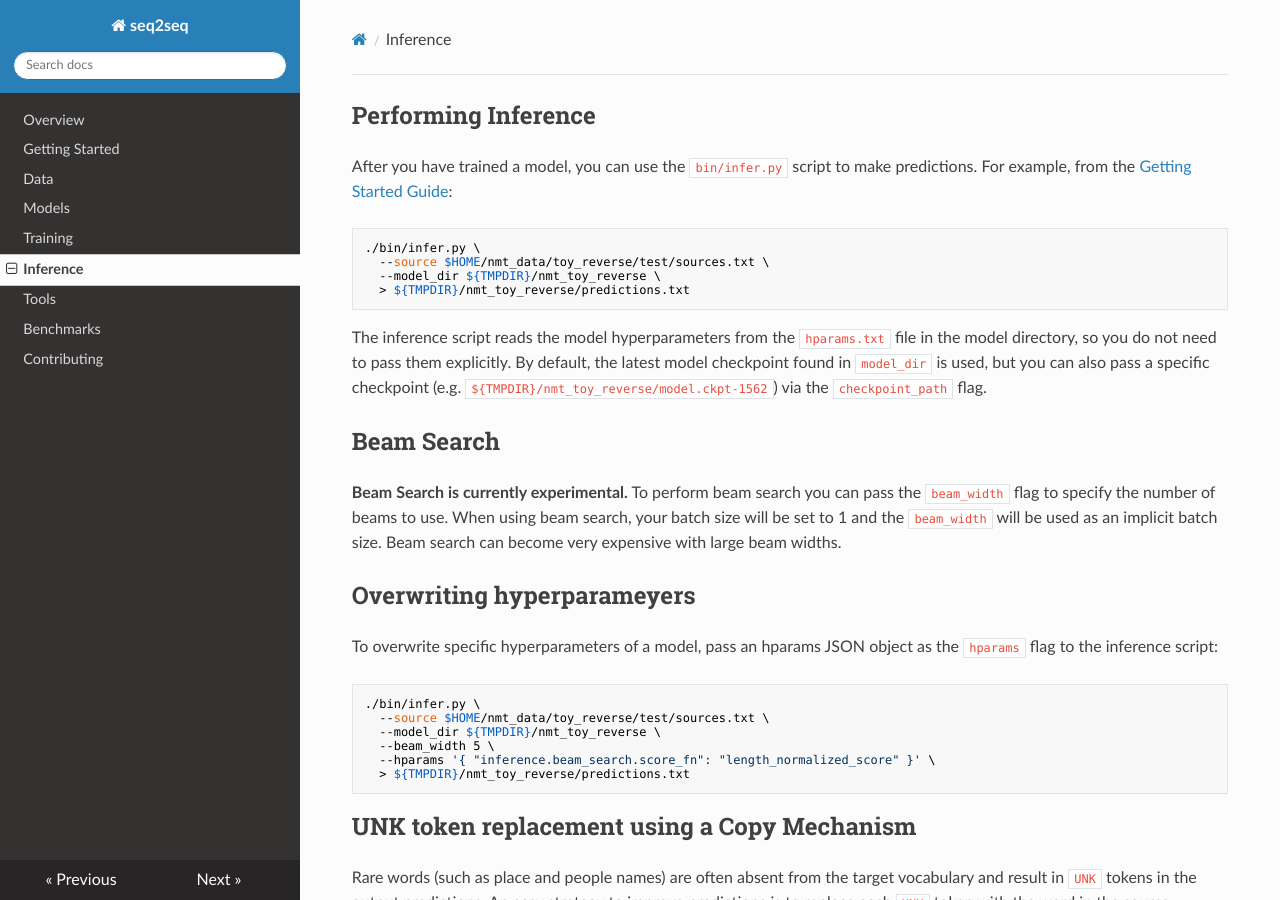
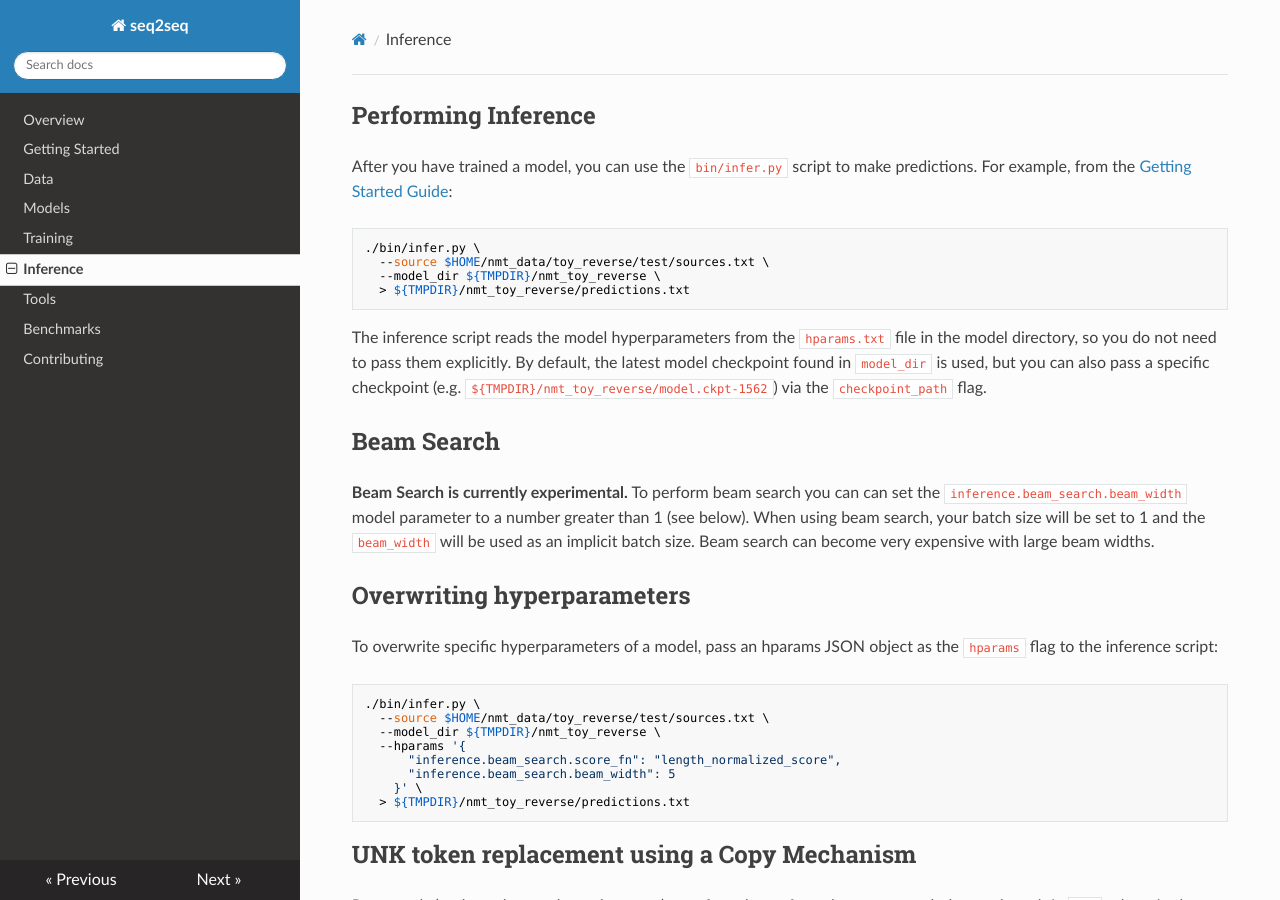
Before and after one commit to google/seq2seq, an MkDocs documentation site: the page built from docs/inference.md, in a window 1280 px wide and 900 px high. Built offline with MkDocs 1.6.1, drawn with Linux system fonts in a browser that asks for light colours; nearby versions of some CDN libraries; old or Windows-style settings are respelled for this version of MkDocs.

Commit message:
Clean up beam width in infer.py script

````diff
--- a/docs/inference.md
+++ b/docs/inference.md
@@ -16,10 +16,10 @@ the `checkpoint_path` flag.
 
 ## Beam Search
 
-**Beam Search is currently experimental.** To perform beam search you can pass the `beam_width` flag to specify the number of beams to use. When using beam search, your batch size will be set to 1 and the `beam_width` will be used as an implicit batch size. Beam search can become very expensive with large beam widths.
+**Beam Search is currently experimental.** To perform beam search you can can set the `inference.beam_search.beam_width` model parameter to a number greater than 1 (see below). When using beam search, your batch size will be set to 1 and the `beam_width` will be used as an implicit batch size. Beam search can become very expensive with large beam widths.
 
 
-## Overwriting hyperparameyers
+## Overwriting hyperparameters
 
 To overwrite specific hyperparameters of a model, pass an hparams JSON object as the `hparams` flag to the inference script:
 
@@ -27,8 +27,10 @@ To overwrite specific hyperparameters of a model, pass an hparams JSON object as
 ./bin/infer.py \
   --source $HOME/nmt_data/toy_reverse/test/sources.txt \
   --model_dir ${TMPDIR}/nmt_toy_reverse \
-  --beam_width 5 \
-  --hparams '{ "inference.beam_search.score_fn": "length_normalized_score" }' \
+  --hparams '{
+      "inference.beam_search.score_fn": "length_normalized_score",
+      "inference.beam_search.beam_width": 5
+    }' \
   > ${TMPDIR}/nmt_toy_reverse/predictions.txt
 ```
 
````
Also changed, not shown: 3 other files.
